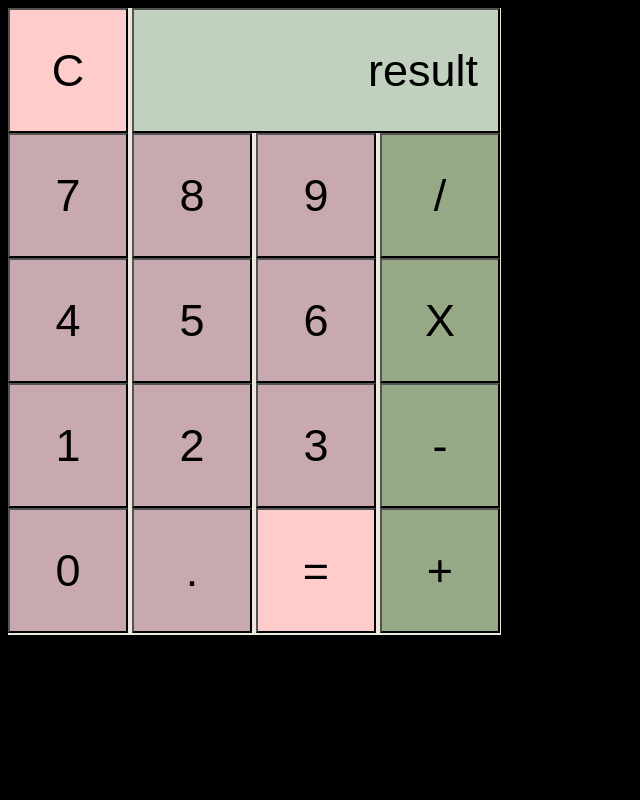
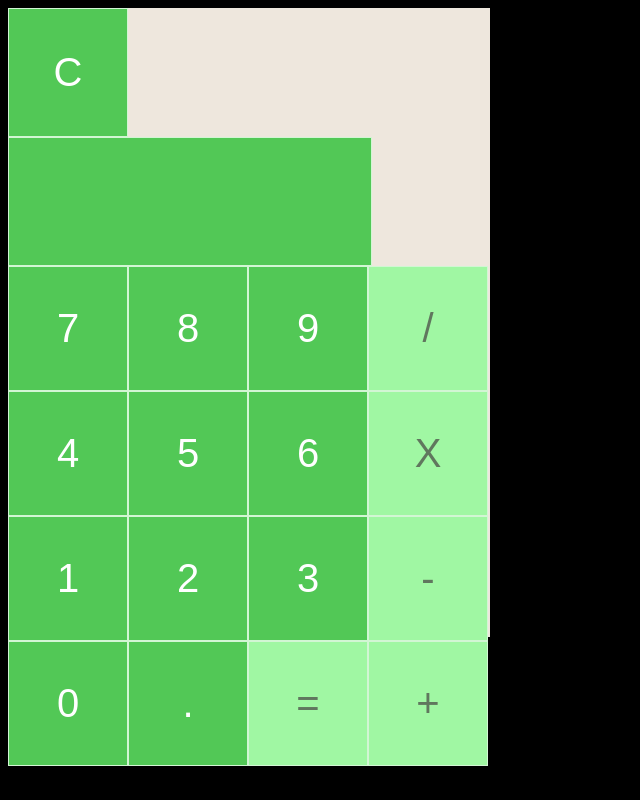
Before and after one commit to michellehodges/calculator, a plain HTML site: page index.html in a window 1280 px wide. Shown: the whole page, without its empty margins (0-640 px from the left). Drawn offline with Linux system fonts and the light colour scheme.

Commit message:
added some ideas to the mix

```diff
--- a/index.html
+++ b/index.html
@@ -6,8 +6,33 @@
 
   <body>
     <section class = "calculator-wrapper">
+      <form class = "calculator-wrapper">
+        <input type="reset" value="C" class="start-end">
+        <input type="text" value="" class="total">
+        <input type="button" value="7" class="numbers">
+        <input type="button" value="8" class="numbers">
+        <input type="button" value="9" class="numbers">
+        <input type="button" value="/" class="pemdas">
+
+        <input type="button" value="4" class="numbers">
+        <input type="button" value="5" class="numbers">
+        <input type="button" value="6" class="numbers">
+        <input type="button" value="X" class="pemdas">
+
+        <input type="button" value="1" class="numbers">
+        <input type="button" value="2" class="numbers">
+        <input type="button" value="3" class="numbers">
+        <input type="button" value="-" class="pemdas">
+        <input type="button" value="0" class="numbers">
+
+        <input type="button" value="." class="numbers">
+        <input type="button" value="=" class="pemdas">
+        <input type="button" value="+" class="pemdas">
+        <br>
+</form>
+      <!--
       <button type="button" class="start-end">C</button>
-      <button type="button" id="total"> result </button>
+      <input type="text" id="total"></button>
       <button type="button" class="numbers">7</button>
       <button type="button" class="numbers">8</button>
       <button type="button" class="numbers">9</button>
@@ -23,7 +48,7 @@
       <button type="button" class="numbers">0</button>
       <button type="button" class="numbers">.</button>
       <button type="button" class="start-end">=</button>
-      <button type="button" class="pemdas">+</button>
+      <button type="button" class="pemdas">+</button> -->
 
     </section>
     <script src="main.js"></script>
--- a/main.css
+++ b/main.css
@@ -2,39 +2,38 @@ body {
   background-color: black;
 }
 
-button {
+input {
   width: 120px;
   height: 125px;
   margin: 0px;
-  font-size: 45px;
+  font-size: 40px;
   font-weight: lighter;
-  font-family: sans-serif;
+  font-family: Arial;
+  border-width: 1px;
+  border-color: #d2f6d4;
+  border-style: solid;
+  background-color: #52c856;
+  float: left;
+  color: white;
 }
 
-#total {
-  width: 368px;
+.total {
+  width: 357.5px;
   height: 125px;
   text-align: right;
-  padding-right: 20px;
-  background-color: #c1d0bf;
 }
 
 .calculator-wrapper {
-  width: 493px;
-  height: 627px;
+  width: 481.5px;
+  height: 629px;
   background-color: #EEE7DD;
 }
 
 .pemdas {
-  background-color: #95a986;
-}
-
-.numbers {
-  background-color: #C8A9AF;
+  background-color: #a0f7a3;
+  color: rgb(96, 119, 94);
 }
 
 .start-end {
-  background-color: #ffcccc;
+  height: 129px;
 }
-/*each button should be 100 px
-space between 10px */
--- a/main.js
+++ b/main.js
@@ -0,0 +1,23 @@
+WITHIN function calculator()
+
+1. Need to assign actual values to the buttons.
+2. When you click the buttons, those values need to be printed out to results.
+3. When you click a number, then that value gets assigned to a temporary variable "unaryConversionVar".
+4. When you click another number, then that value should get concatenated to the unaryConversionVar value.
+3. When you click a PEMDAS button,
+  I. A function "unaryConversion" runs that sets the unary operator to convert that string in said variable into a number, and keeps it in that variable.
+  II. After the function runs, assign the value of the PEMDAS button to the variable. (Ask Luke is this is possible)
+4. If you click another number, unaryConversion will get reassigned to that string value.
+5. If you click another number, then that value will get concatenated with unaryConversion.
+6. When you click the EQUALS button,
+  I. The function unaryConversion will run.
+  II. The new variable "total" will store the values of the number (PEMDAS) number
+  III. Print value of total to the screen.
+
+
+function printToResults();
+
+
+let num1 = 34;
+let num2 =
+let operator = '+'
```
